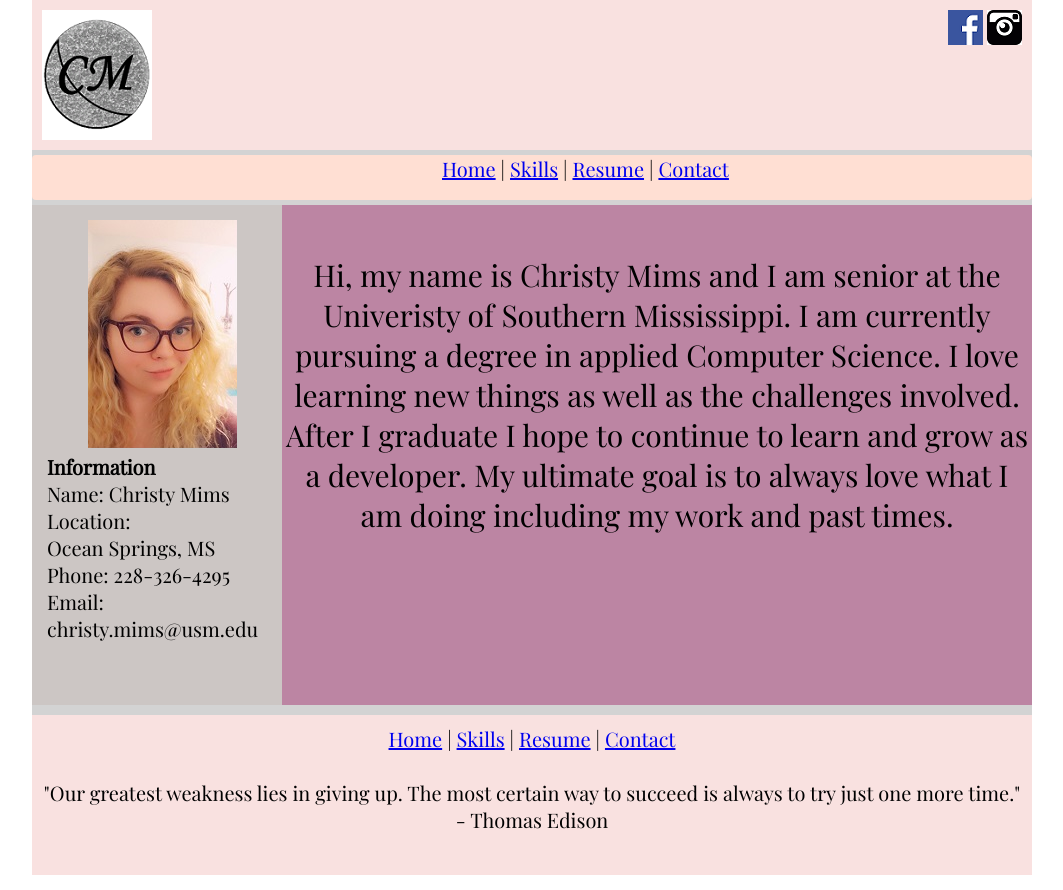
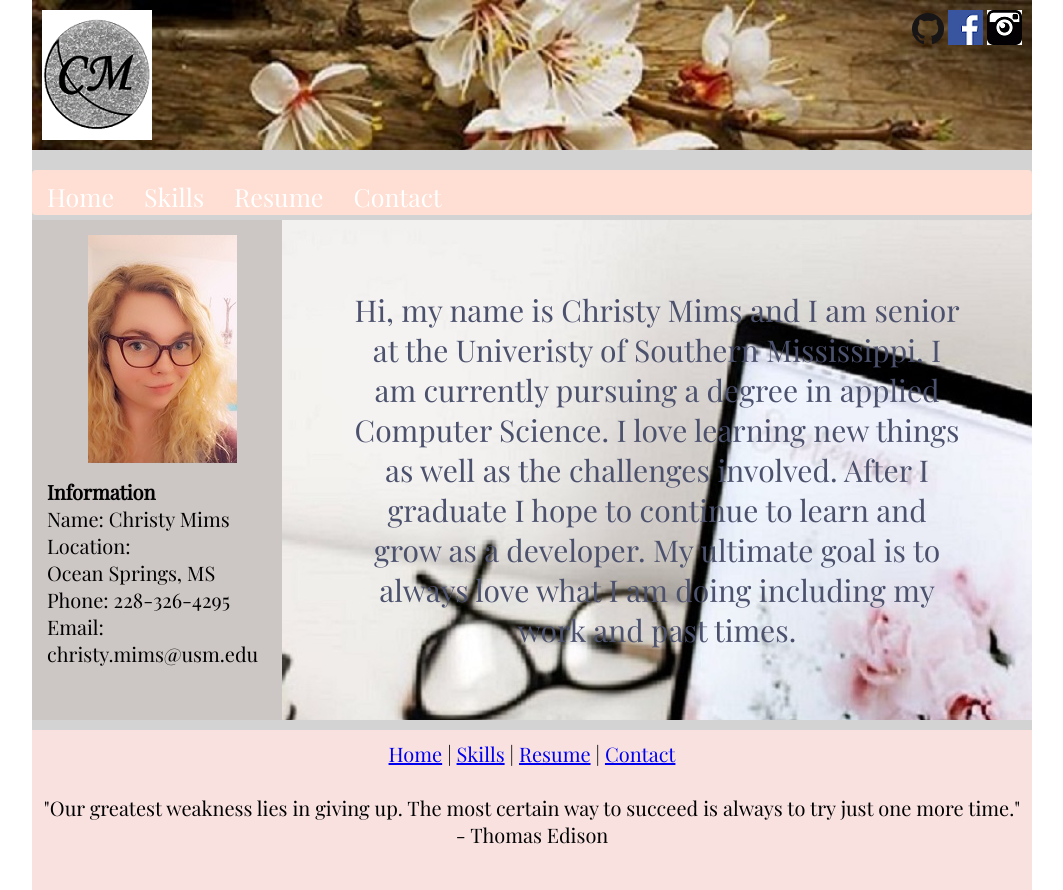
Before and after one commit to ChristyMim/Final_Project, a plain HTML site: page index.html in a window 1280 px wide. Shown: the whole page, without its empty margins (108-1171 px from the left). Drawn offline with nearby package versions, Linux system fonts and the light colour scheme.

Commit message:
updated home page
added social links and background images

```diff
--- a/index.html
+++ b/index.html
@@ -12,13 +12,19 @@
                 </div>
                 <div class="social">
                     <div class="socialimg">
-                        <a href="#"></a><img src="facebook.png" alt="facebook" />
-                        <a href="#"></a><img src="instagram.png" alt="instagram" />
+                        <a href="https://github.com/ChristyMim"><img src="github.png" alt="github" /></a>
+                        <a href="http://www.facebook.com/christy.mims.31"><img src="facebook.png" alt="facebook" /></a>
+                        <a href="http://www.instagram.com/christy.mims.31"><img src="instagram.png" alt="instagram" /></a>
                     </div>
                 </div>
             </header>
             <div class="nav">
-                    <a href="index.html">Home</a> | <a href="about.html">Skills</a> | <a href="resume.html">Resume</a> | <a href="contact.html">Contact</a>
+                <ul>
+                    <li><a href="index.html">Home</a></li>
+                    <li><a href="about.html">Skills</a></li>
+                    <li><a href="resume.html">Resume</a></li>
+                    <li><a href="contact.html">Contact</a></li>
+                </ul>
             </div>
                 <div class="content">
                     <div class="sidebar">
--- a/styles.css
+++ b/styles.css
@@ -19,6 +19,10 @@ header {
     background-color: #F9E1E0;
     height: 150px;
     width: 100%;
+    background-image: url("headerimage.jpg");
+    background-repeat: no-repeat;
+    background-position: left top;
+    background-attachment: scroll;
 }
 
 .logo{
@@ -43,13 +47,38 @@ header {
 
 .nav {
     background-color: #FFDFD3;
-    margin-top: 5px;
     margin-bottom: 5px;
+    clear: both;
+    text-align: center;
     font-family: 'Playfair Display', serif;
-    font-size: 20px;
+    font-size: 25px;
     width: 100%;
     height: 45px;
     border-radius: 4px;
+}
+
+ul {
+    list-style-type: none;
+    margin: 0;
+    padding: 0;
+    overflow: hidden;
+
+}
+
+li {
+    float: left;
+}
+
+li a {
+    display: block;
+    color: white;
+    text-align: center;
+    padding: 10px 15px;
+    text-decoration: none;
+}
+
+li a:hover {
+    background-color: #111;
 }
 
 .content {
@@ -76,6 +105,7 @@ header {
 }
 
 .information {
+    padding-top: 10px;
     padding-left: 15px;
 }
 
@@ -84,13 +114,19 @@ header {
     width: 750px;
     height: 100%;
     float: right;
+
 }
 
 .about {
     font-family: 'Playfair Display', serif;
+    color: #4C516D;
     font-size: 30px;
     text-align: center;
-    padding-top: 50px;
+    padding: 70px;
+    background-image: url("background1.jpg");
+    background-repeat: no-repeat;
+    background-position: left top;
+    background-attachment: scroll;
 }
 
 input {
```
Also changed, not shown: about.html (+9 -3 lines), contact.html (+9 -3 lines), resume.html (+9 -3 lines), background1.jpg (added), github.png (added), headerimage.jpg (added).
